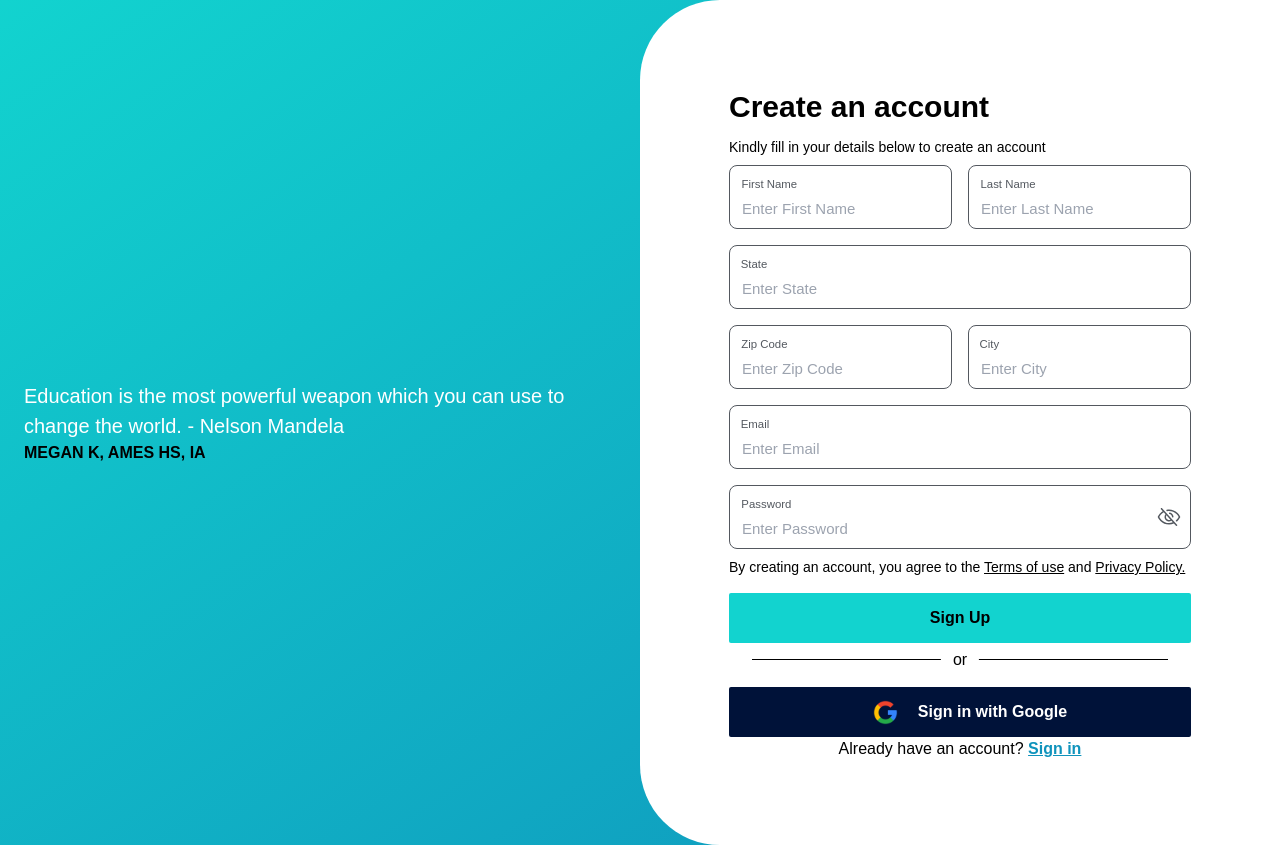
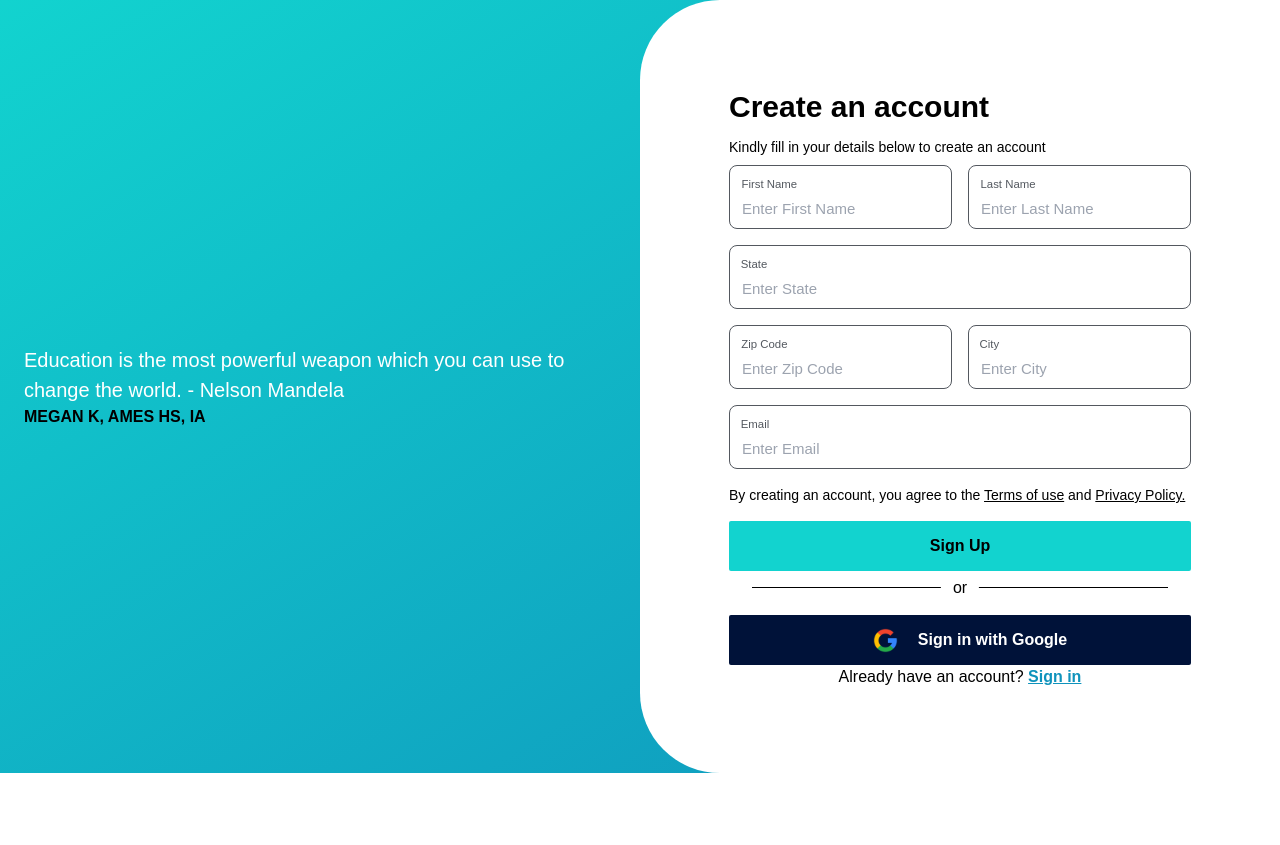
Before and after one commit to webninjavaibhav/empowered-hub-3.0, a React (Vite) app: page /signup in a window 1280 px wide. After the commit the page ends 800 px from the top, so only its background shows below. Built offline with nearby package versions, Linux system fonts and the light colour scheme.

Commit message:
fix : added links in the sign up

```diff
--- a/src/pages/auth/SignUp/constants/index.ts
+++ b/src/pages/auth/SignUp/constants/index.ts
@@ -1,15 +1,4 @@
 import * as Yup from "yup";
-
-// not available okta fields
-// Role
-// User_Role
-
-// Country
-// User_County
-
-// Country
-// User_Country
-
 
 export type UserSignUpProps = {
     firstName: string;
@@ -19,7 +8,6 @@ export type UserSignUpProps = {
     User_State: string;
     email: string;
     login: string;
-    // password: string;
     User_Role?: string;
     User_County?: string;
     User_Country?: string;
@@ -32,8 +20,7 @@ export const initialSignUpState: UserSignUpProps = {
     User_City: "",
     User_State: "",
     email: "",
-    login: "", // for addional field for okta auth
-    // password: "",
+    login: "",
 }
 
 export const signUpValidation = Yup.object({
@@ -51,7 +38,6 @@ export const signUpValidation = Yup.object({
         .required('Email is required'),
     User_City: Yup.string().required(),
     User_State: Yup.string().required(),
-    // password: Yup.string().required(),
 });
 
 
--- a/src/pages/auth/SignUp/index.tsx
+++ b/src/pages/auth/SignUp/index.tsx
@@ -76,28 +76,25 @@ function Login() {
                     className="my-4"
                   />
 
-                  <TextInput
-                    id="password"
-                    name="password"
-                    label="Password"
-                    type="password"
-                    rightIcon={
-                      <img
-                        src={Images.closeEye}
-                        alt="Close eye"
-                      />
-                    }
-                  />
-
                   <Text className="font-light text-sm text-slate-600 my-2">
                     By creating an account, you agree to the{" "}
-                    <span className="underline cursor-pointer">
+                    <a
+                      target="_blank"
+                      rel="noopener"
+                      href="https://teachempowered.org/terms-of-use"
+                      className="underline cursor-pointer"
+                    >
                       Terms of use
-                    </span>{" "}
+                    </a>{" "}
                     and{" "}
-                    <span className="underline cursor-pointer">
+                    <a
+                      target="_blank"
+                      rel="noopener"
+                      href="https://www.mightynetworks.com/privacy-policy"
+                      className="underline cursor-pointer"
+                    >
                       Privacy Policy.
-                    </span>
+                    </a>
                   </Text>
                   <CustomButton
                     type="submit"
--- a/src/pages/private/Profile/hooks/useProfile.tsx
+++ b/src/pages/private/Profile/hooks/useProfile.tsx
@@ -19,7 +19,7 @@ const useProfile = () => {
         const response = await fetch(
           `${END_POINTS.OKTA_BASE_URL}api/v1/users/${userId}`,
           {
-            method: "PUT",
+            method: "POST",
             body: JSON.stringify(formate),
             headers: {
               Authorization: `SSWS ${END_POINTS.OKTA_AUTH_TOKEN}`,
--- a/src/pages/private/Profile/index.tsx
+++ b/src/pages/private/Profile/index.tsx
@@ -10,7 +10,6 @@ function Profile() {
   if (isLoading) {
     return <Loader />;
   }
-
   return (
     <div className="px-2 flex justify-center">
       <FormikProvider value={formik}>
```
